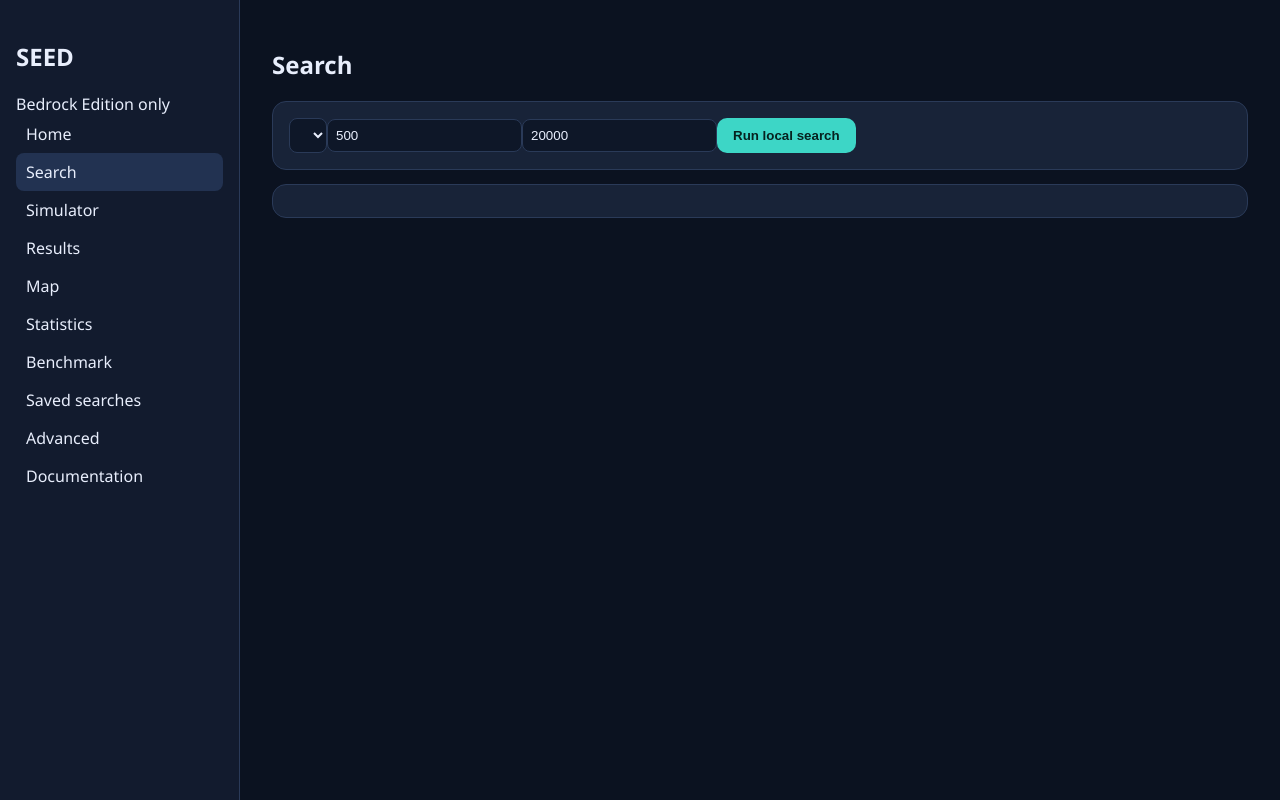
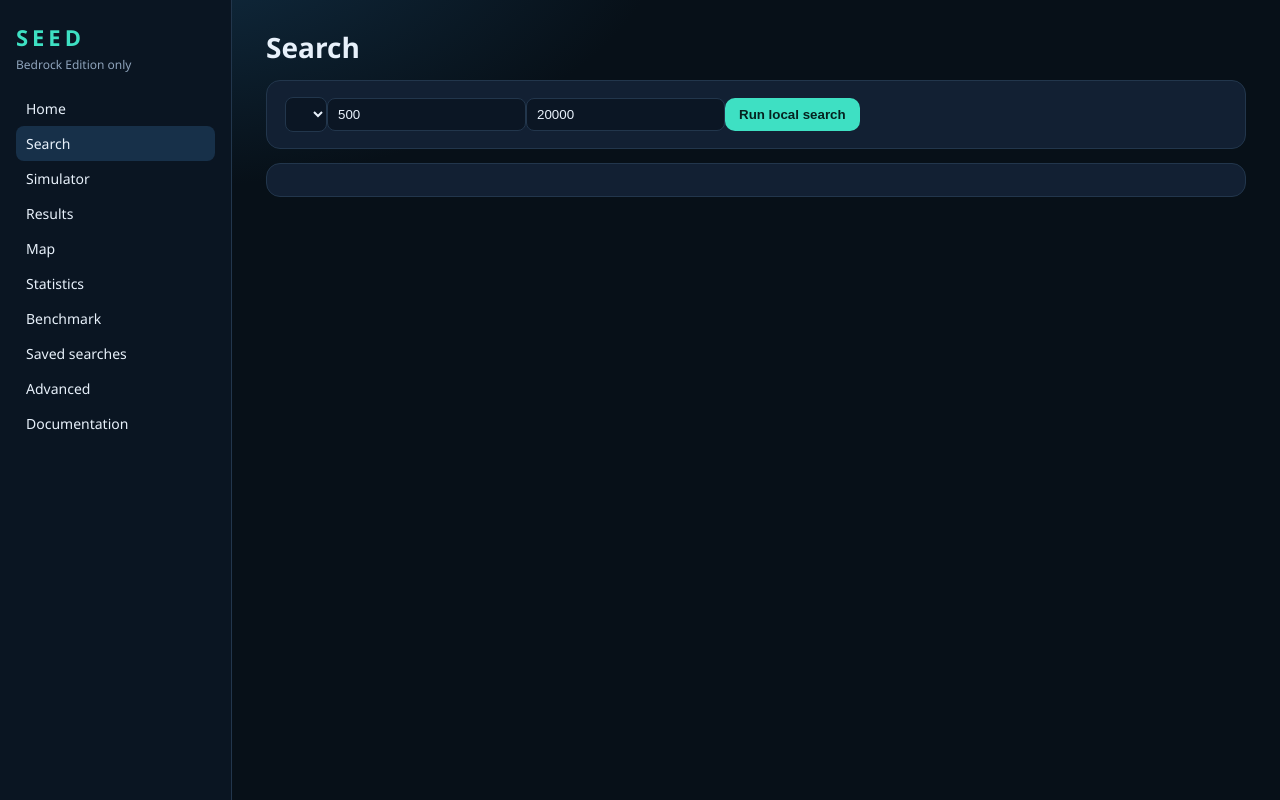
Before and after one commit to PopcornParty/Seed, a React (Vite) app in the folder web/: page /search in a window 1280 px wide. Built offline with nearby package versions, Linux system fonts and the light colour scheme.

Commit message:
Add map, statistics, benchmark, and polished styles

```diff
--- /dev/null
+++ b/web/src/pages/BenchmarkPage.tsx
@@ -0,0 +1,60 @@
+import { useState } from "react";
+import { runSearchRange, ENGINE_VERSION } from "../engineCopy";
+
+interface Row { threads: number; seedsPerSec: number; ms: number; tested: number; }
+
+export default function BenchmarkPage() {
+  const [rows, setRows] = useState<Row[]>([]);
+  const [running, setRunning] = useState(false);
+  const count = 12000;
+
+  async function bench() {
+    setRunning(true); setRows([]);
+    const threadCounts = [1, 2, Math.min(4, navigator.hardwareConcurrency || 4)];
+    const collected: Row[] = [];
+    for (const t of threadCounts) {
+      const slice = Math.ceil(count / t);
+      const t0 = performance.now();
+      const parts = await Promise.all(Array.from({ length: t }, (_, i) => new Promise<number>((resolve) => {
+        const out = runSearchRange({
+          seedStart: BigInt(i * slice), seedCount: slice, seedStep: 1n,
+          area: { centerX: 0, centerZ: 0, radius: 1500 },
+          groups: [{ op: "AND", conditions: [{ name: "village", minCount: 1, maxCount: 99, maxDistance: 1500, minDistance: 0, weight: 10 }] }],
+          ranking: false, topN: 5, bedrockVersion: "1.21", engineVersion: ENGINE_VERSION
+        });
+        resolve(out.stats.tested);
+      })));
+      const ms = performance.now() - t0;
+      const tested = parts.reduce((a, b) => a + b, 0);
+      collected.push({ threads: t, tested, ms, seedsPerSec: tested * 1000 / ms });
+      setRows([...collected]);
+      await new Promise((r) => setTimeout(r, 30));
+    }
+    setRunning(false);
+  }
+
+  return (
+    <div>
+      <h2>Benchmark</h2>
+      <p className="lead">Live measurement of this browser. Structure-candidate filter only. Biome/noise stages are unsupported so they are not timed as if they existed.</p>
+      <button disabled={running} onClick={bench}>{running ? "Measuring…" : "Run structure-only benchmark"}</button>
+      <div className="card">
+        <table>
+          <thead><tr><th>Workers</th><th>Tested</th><th>ms</th><th>seeds/sec</th><th>ms / million</th></tr></thead>
+          <tbody>
+            {rows.map((r) => (
+              <tr key={r.threads}>
+                <td>{r.threads}</td>
+                <td>{r.tested}</td>
+                <td>{r.ms.toFixed(0)}</td>
+                <td>{Math.round(r.seedsPerSec).toLocaleString()}</td>
+                <td>{((r.ms / r.tested) * 1e6).toFixed(0)}</td>
+              </tr>
+            ))}
+          </tbody>
+        </table>
+        {rows.length === 0 && <p className="note">No numbers until you run the benchmark.</p>}
+      </div>
+    </div>
+  );
+}
--- /dev/null
+++ b/web/src/pages/StatisticsPage.tsx
@@ -0,0 +1,39 @@
+import { useMemo, useState } from "react";
+import { runSearchRange, summarizeResults, ENGINE_VERSION } from "../engineCopy";
+
+export default function StatisticsPage() {
+  const [n, setN] = useState(8000);
+  const [out, setOut] = useState<ReturnType<typeof summarizeResults> | null>(null);
+  function run() {
+    const raw = runSearchRange({
+      seedStart: 0n, seedCount: n, seedStep: 1n,
+      area: { centerX: 0, centerZ: 0, radius: 1200 },
+      groups: [{ op: "AND", conditions: [{ name: "village", minCount: 1, maxCount: 99, maxDistance: 800, minDistance: 0, weight: 10 }] }],
+      ranking: true, topN: 50, bedrockVersion: "1.21", engineVersion: ENGINE_VERSION
+    });
+    setOut(summarizeResults(raw.results, raw.stats));
+  }
+  const view = useMemo(() => out, [out]);
+  return (
+    <div>
+      <h2>Statistics</h2>
+      <p className="lead">Numbers come from an actual engine run on this device. Nothing is hardcoded.</p>
+      <div className="card row">
+        <label className="field">Sample size<input type="number" value={n} onChange={(e) => setN(Number(e.target.value))} /></label>
+        <button onClick={run}>Measure village &lt; 800</button>
+      </div>
+      {view && (
+        <div className="statgrid">
+          <div className="stat">Tested<b>{view.tested.toLocaleString()}</b></div>
+          <div className="stat">Matches<b>{view.matched.toLocaleString()}</b></div>
+          <div className="stat">Match %<b>{view.matchPercent.toFixed(4)}</b></div>
+          <div className="stat">~1 in<b>{view.rarityOneIn ?? "—"}</b></div>
+          <div className="stat">Seeds/sec<b>{Math.round(view.seedsPerSec).toLocaleString()}</b></div>
+          <div className="stat">Avg dist<b>{view.averageDistance.toFixed(1)}</b></div>
+          <div className="stat">Median<b>{view.medianDistance.toFixed(1)}</b></div>
+          <div className="stat">Closest<b>{view.minDistance?.toFixed(1) ?? "—"}</b></div>
+        </div>
+      )}
+    </div>
+  );
+}
--- a/web/src/styles.css
+++ b/web/src/styles.css
@@ -1,13 +1,55 @@
-:root { --bg:#0b1220; --card:#182338; --ink:#e8eefc; --muted:#9aabc8; --accent:#3dd6c6; --line:#2a3a58; font-family: Segoe UI, system-ui, sans-serif; }
-* { box-sizing: border-box; } html,body,#root { margin:0; min-height:100%; background:var(--bg); color:var(--ink); }
-.layout { display:grid; grid-template-columns:240px 1fr; min-height:100vh; }
-nav.side { background:#121b2e; border-right:1px solid var(--line); padding:20px 16px; }
-nav.side a { display:block; padding:8px 10px; color:var(--ink); text-decoration:none; border-radius:8px; }
-nav.side a.active, nav.side a:hover { background:#223251; }
-main { padding:28px 32px; } .card { background:var(--card); border:1px solid var(--line); border-radius:14px; padding:16px; margin:14px 0; }
-button { background:#3dd6c6; color:#06221f; border:0; border-radius:10px; padding:10px 16px; font-weight:700; cursor:pointer; }
-input,select { background:#0e1728; color:var(--ink); border:1px solid var(--line); border-radius:8px; padding:8px; }
-.badge { font-size:11px; padding:2px 8px; border-radius:999px; }
-.badge.VALIDATED { background:#16351f; color:#5ad67a; } .badge.APPROXIMATE { background:#3a2e12; color:#e7b549; } .badge.UNSUPPORTED { background:#3a1717; color:#e36b6b; }
-.statgrid { display:grid; grid-template-columns:repeat(auto-fit,minmax(150px,1fr)); gap:10px; }
-.stat { background:#101a2c; border-radius:10px; padding:12px; } .note { color:var(--muted); font-size:13px; }
+:root {
+  --bg: #071018;
+  --card: #122033;
+  --ink: #e8f1fb;
+  --muted: #8ea3bb;
+  --accent: #3ee0c3;
+  --accent2: #7cd4ff;
+  --line: #22364c;
+  font-family: "Segoe UI", system-ui, sans-serif;
+}
+* { box-sizing: border-box; }
+html, body, #root { margin: 0; min-height: 100%; background: radial-gradient(1200px 600px at 10% -10%, #123047 0%, var(--bg) 45%); color: var(--ink); }
+.layout { display: grid; grid-template-columns: 232px 1fr; min-height: 100vh; }
+nav.side { background: #0a1522; border-right: 1px solid var(--line); padding: 22px 16px; position: sticky; top: 0; height: 100vh; }
+nav.side h1 { margin: 0 0 4px; letter-spacing: 0.18em; font-size: 22px; color: var(--accent); }
+nav.side .sub { color: var(--muted); font-size: 12px; margin-bottom: 18px; }
+nav.side a { display: block; padding: 8px 10px; color: var(--ink); text-decoration: none; border-radius: 8px; font-size: 14px; }
+nav.side a.active, nav.side a:hover { background: #173049; }
+main { padding: 28px 34px 60px; max-width: 1200px; }
+h2 { margin: 0 0 8px; font-size: 28px; }
+.lead { color: var(--muted); max-width: 70ch; line-height: 1.5; }
+.card { background: #122033; border: 1px solid var(--line); border-radius: 14px; padding: 16px 18px; margin: 14px 0; }
+.row { display: flex; flex-wrap: wrap; gap: 10px; align-items: center; }
+.grid2 { display: grid; grid-template-columns: 1.2fr 0.8fr; gap: 16px; }
+.statgrid { display: grid; grid-template-columns: repeat(auto-fit, minmax(140px, 1fr)); gap: 10px; }
+.stat { background: #0d1a2a; border: 1px solid var(--line); border-radius: 10px; padding: 12px; }
+.stat b { display: block; font-size: 20px; margin-top: 4px; }
+button, .btn { background: var(--accent); color: #06221f; border: 0; border-radius: 10px; padding: 9px 14px; font-weight: 700; cursor: pointer; text-decoration: none; display: inline-block; }
+button.secondary, .btn.secondary { background: #1b3148; color: var(--ink); }
+button.ghost { background: transparent; color: var(--accent2); border: 1px solid var(--line); }
+button:disabled { opacity: 0.55; cursor: not-allowed; }
+input, select, textarea { background: #0b1624; color: var(--ink); border: 1px solid var(--line); border-radius: 8px; padding: 8px 10px; }
+label.field { display: flex; flex-direction: column; gap: 4px; font-size: 12px; color: var(--muted); }
+.badge { font-size: 11px; padding: 2px 8px; border-radius: 999px; font-weight: 700; }
+.badge.EXACT { background: #12324a; color: #7cd4ff; }
+.badge.VALIDATED { background: #16351f; color: #5ad67a; }
+.badge.APPROXIMATE { background: #3a2e12; color: #e7b549; }
+.badge.UNSUPPORTED { background: #3a1717; color: #e36b6b; }
+.note { color: var(--muted); font-size: 13px; line-height: 1.45; }
+table { width: 100%; border-collapse: collapse; font-size: 13px; }
+th, td { text-align: left; padding: 8px 6px; border-bottom: 1px solid var(--line); }
+tr:hover td { background: #15283c; }
+.hero { display: grid; grid-template-columns: 1.3fr 0.7fr; gap: 24px; align-items: center; margin: 10px 0 24px; }
+.hero h2 { font-size: 40px; line-height: 1.1; }
+.cond { background: #0d1c2c; border: 1px dashed #2b4560; border-radius: 10px; padding: 10px; margin: 8px 0; }
+.condrow { display: grid; grid-template-columns: 160px 110px 90px 120px 80px 40px; gap: 8px; align-items: end; }
+.mapwrap { background: #07131e; border: 1px solid var(--line); border-radius: 12px; overflow: hidden; }
+canvas.map { width: 100%; height: 560px; display: block; cursor: grab; }
+.legend { display: flex; flex-wrap: wrap; gap: 8px; font-size: 12px; color: var(--muted); }
+.dot { width: 8px; height: 8px; border-radius: 50%; display: inline-block; margin-right: 4px; }
+@media (max-width: 900px) {
+  .layout { grid-template-columns: 1fr; }
+  nav.side { height: auto; position: static; display: flex; flex-wrap: wrap; gap: 6px; }
+  .hero, .grid2, .condrow { grid-template-columns: 1fr; }
+}
```
